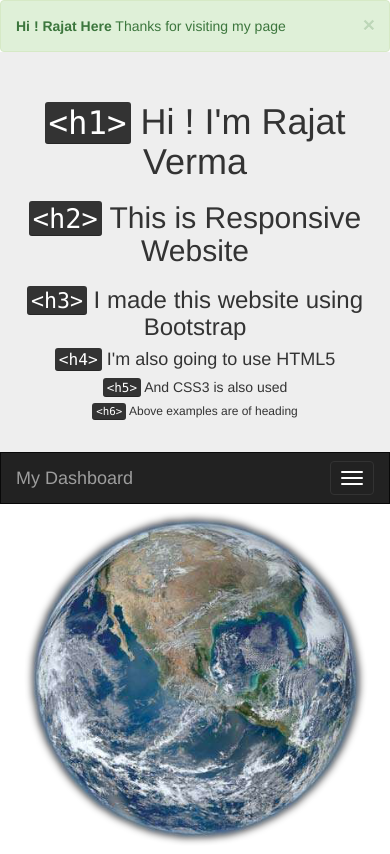
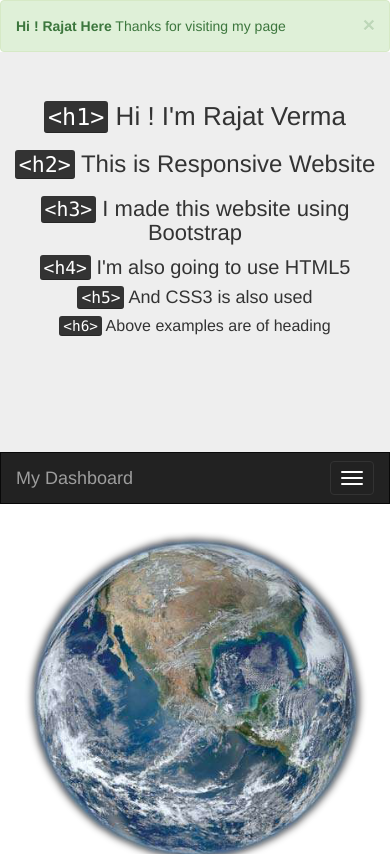
Before and after one commit to rjtvr/ResponsiveWebsite, a plain HTML site: page index.html in a window 390 px wide. Shown: the top 854 px of the page. Drawn offline with nearby package versions, Linux system fonts and the light colour scheme.

Commit message:
style sheet added responsive text of heading on resize

```diff
--- a/css/style.css
+++ b/css/style.css
@@ -4,6 +4,26 @@
 	z-index: 9999 !important;
 }
 .navbar {
-	margin-bottom: 0px !important;
 	border-radius: 0px !important;
 }
+
+@media screen and (max-width: 600px) {
+  h1.example {
+    font-size: 26px;
+  }
+    h2.example {
+    font-size: 24px;
+  }
+    h3.example {
+    font-size: 22px;
+  }
+    h4.example {
+    font-size: 20px;
+  }
+    h5.example {
+    font-size: 18px;
+  }
+    h6.example {
+    font-size: 16px;
+  }
+}
```
